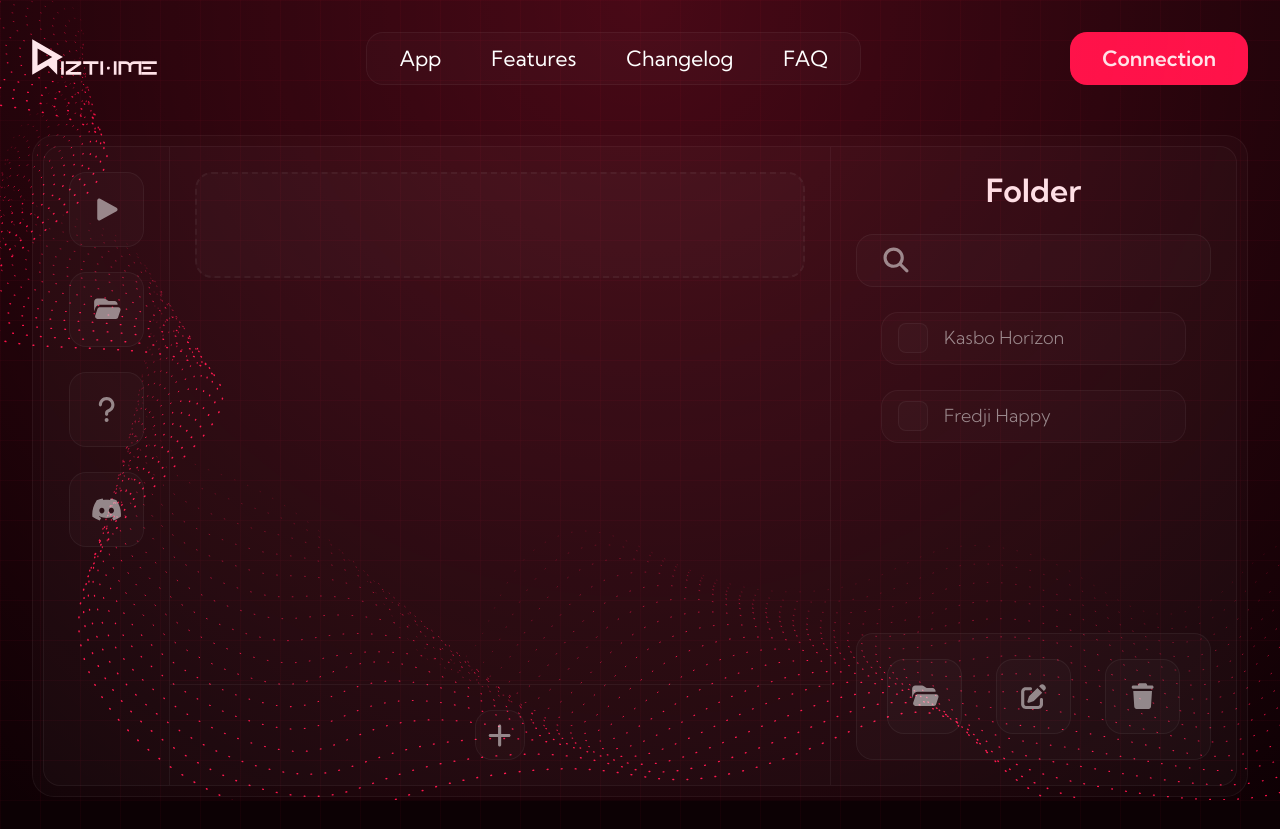
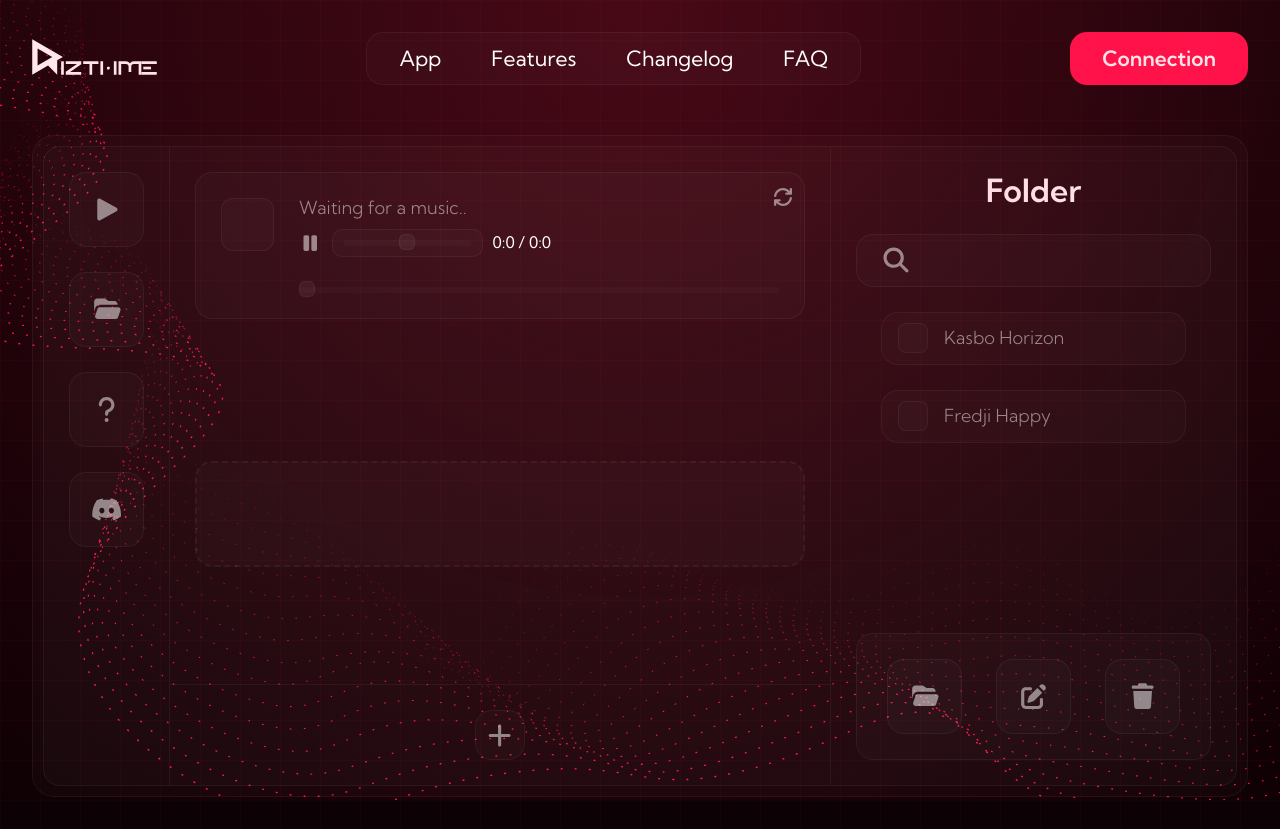
Before and after one commit to Tarborar/Rizthme, a React (Vite) app: page /app in a window 1280 px wide. Built offline with nearby package versions, Linux system fonts and the light colour scheme.

Commit message:
Panneau de controle statique

```diff
--- /dev/null
+++ b/src/Components/AudioPanel.jsx
@@ -0,0 +1,69 @@
+import { useRef, useState, useEffect } from "react";
+import "../Styles/components/AudioPanel.scss";
+import { FontAwesomeIcon } from '@fortawesome/react-fontawesome';
+import { faPlay, faPause, faVolume, faArrowsRotate } from '@fortawesome/free-solid-svg-icons';
+
+function AudioPanel(){
+    const audioRef = useRef(null); //cible la balise <audio>
+    const [isPlaying, setIsPlaying] = useState(true); //vérifie si <audio> est en pause ou play
+    const [duration, setDuration] = useState(0);
+    const [currentTime, setCurrentTime] = useState(0);
+    const [volume, setVolume] = useState(null);
+
+    //Récupère la durée de <audio>
+    function loaded(){
+        setDuration(audioRef.current.duration);
+    }
+
+    //Met play ou pause <audio>
+    function play(){
+        if(isPlaying === false){
+            audioRef.current.play();
+            setIsPlaying(true);
+        }else{
+            audioRef.current.pause();
+            setIsPlaying(false);
+        }
+    }
+
+    //Récupère le temps actuel de <audio>
+    function timeUpdate(){
+        setCurrentTime(audioRef.current.currentTime)
+    }
+
+    return(
+        <div className="app__audiopanel">
+            <audio
+                src="../src/playlist/Kasbo - Horizon.mp3"
+                ref={audioRef}
+                onLoadedMetadata={loaded}
+                onTimeUpdate={timeUpdate}
+                autoPlay
+            />
+            <div className="audiopanel glass horizontal smallGap">
+                <div>
+                    <div className="audiopanel__cover glass"></div>
+                </div>
+                <div className="audiopanel__info">
+                    <p className="audiopanel__title paragraph">Waiting for a music..</p>
+                    <div className="audiopanel__control horizontal">
+                        {isPlaying ? (
+                            <FontAwesomeIcon icon={faPause} className='audiopanel__icon' onClick={play}/>
+                        ) : (
+                            <FontAwesomeIcon icon={faPlay} className='audiopanel__icon' onClick={play}/>
+                        )}
+                        <div className="audiopanel__volume glass horizontal">
+                            <FontAwesomeIcon icon={faVolume} className='audiopanel__icon'/>
+                            <input type="range" className="audiopanel__volumeRange" />
+                        </div>
+                        <div className="audiopanel__time">{Math.floor(currentTime/60)}:{Math.floor(currentTime%60)} / {Math.floor(duration/60)}:{Math.floor(duration%60)}</div>
+                    </div>
+                    <input type="range" className="audiopanel__timeRange" min="0" max={duration} step="1" value={currentTime}/>
+                </div>
+                <FontAwesomeIcon icon={faArrowsRotate} className='audiopanel__icon loopButton'/>
+            </div>
+        </div>
+    )
+}
+
+export default AudioPanel
--- a/src/Pages/App.jsx
+++ b/src/Pages/App.jsx
@@ -7,6 +7,7 @@ import AppQueue from "../components/AppQueue";
 import AppAddingFile from "../components/AppAddingFile";
 import AppFolder from "../components/AppFolder";
 import AppEdit from "../components/AppEdit";
+import AudioPanel from "../components/AudioPanel";
 
 //Hook
 import { useState } from 'react';
@@ -93,6 +94,7 @@ function App() {
         <div className="app horizontal glass">
             <AppNavigation setAppMenu={setAppMenu}/>
             <div className="app__main vertical">
+                <AudioPanel />
                 <AppQueue queue={queue} dragOver={dragOver} drop={drop} />
                 <AppAddingFile upload={upload} />
             </div>
--- /dev/null
+++ b/src/Styles/Components/AudioPanel.scss
@@ -0,0 +1,98 @@
+@import '../utils/variables.scss';
+
+.app__audiopanel{
+    padding: 25px;
+    position: relative;
+}
+
+.audiopanel{
+    padding: 25px;
+    width: 100%;
+    border-radius: $border-radius;
+}
+
+.audiopanel__cover{
+    width: 53px;
+    height: 53px;
+    border-radius: 12px;
+}
+
+.audiopanel__info{
+    display: flex;
+    flex-direction: column;
+    gap: 10px;
+    width: 100%;
+}
+
+.audiopanel__control{
+    gap: 10px;
+    align-items: center;
+}
+
+.audiopanel__timeRange{
+    width: 100%;
+    margin-top: 20px;
+}
+
+.loopButton{
+    position: absolute;
+    top: 50px;
+    right: 25px;
+    transform: translate(-50%, -50%);
+}
+
+.audiopanel__icon{
+    font-size: 18px;
+    opacity: 0.5;
+    color: white;
+    cursor: pointer;
+}
+
+.audiopanel__volume{
+    padding: 10px;
+    border-radius: 10px;
+    gap: 10px;
+}
+
+.test{
+    padding: 10px;
+    border-radius: $border-radius;
+    width: 100%;
+    height: fit-content;
+}
+
+ .audiopanel__volumeRange {
+    background-color: rgba($color: white, $alpha: 0.00) !important;
+
+    &::-webkit-slider-runnable-track {
+        height: 4px;  // Hauteur de la barre
+        -webkit-appearance: none;
+        border-radius: 100px;
+        background-color: rgba($color: white, $alpha: 0.02);
+    }
+}
+
+@media screen and (-webkit-min-device-pixel-ratio:0) {
+    input[type='range'] {
+        width: 100%;
+        -webkit-appearance: none;
+        background-color: rgba($color: white, $alpha: 0.02);
+        border-radius: 100px;
+    }
+
+    input[type='range']::-webkit-slider-runnable-track {
+        height: 6px;
+        -webkit-appearance: none;
+        border-radius: 100px;
+    }
+
+    input[type='range']::-webkit-slider-thumb {
+        -webkit-appearance: none;
+        width: 16px;
+        height: 16px;
+        background-color: rgba($color: white, $alpha: 0.05);
+        border-radius: 6px;
+        border: solid 1px rgba($color: white, $alpha: 0.05);
+        margin-top: -6px;
+    }
+}
```
Also changed, not shown: 1 other file (tests, documents, lock files or other folders).
